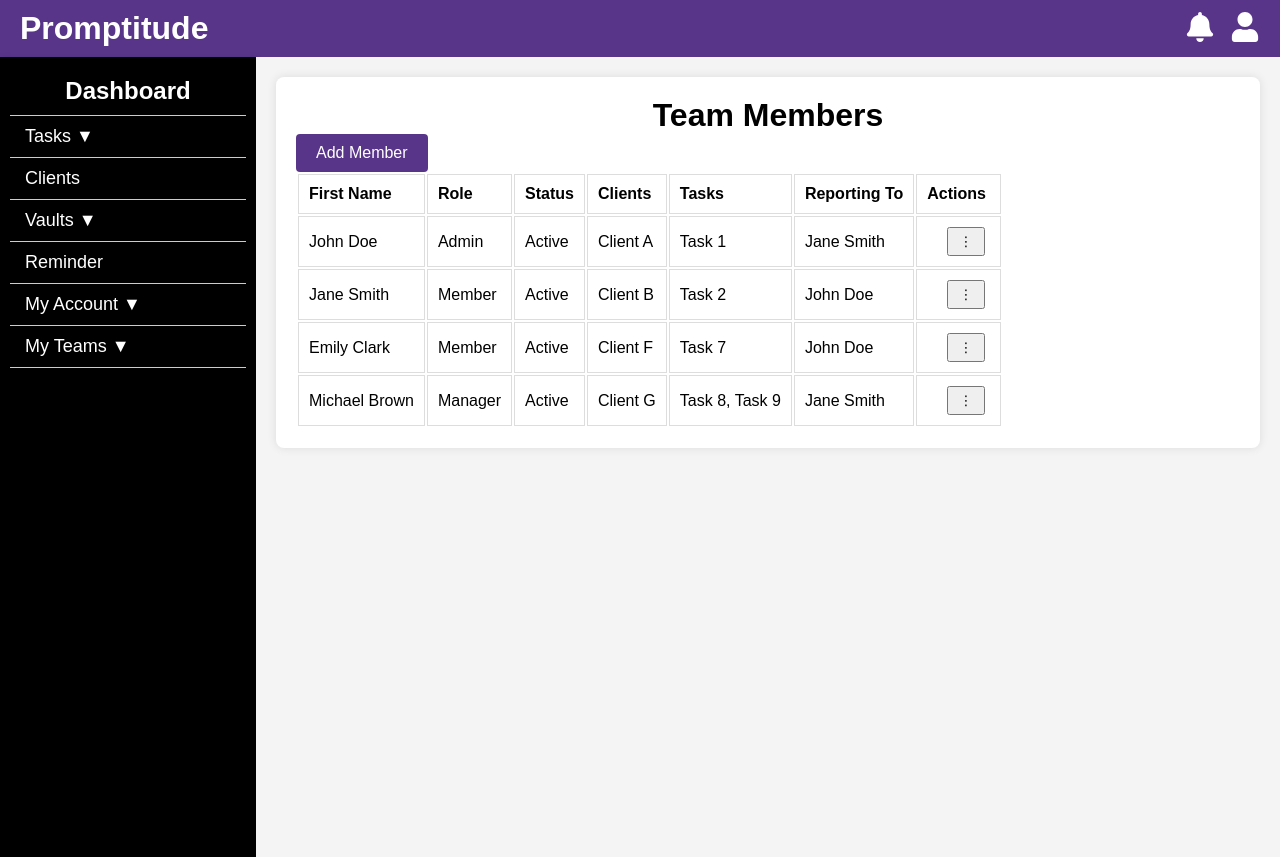
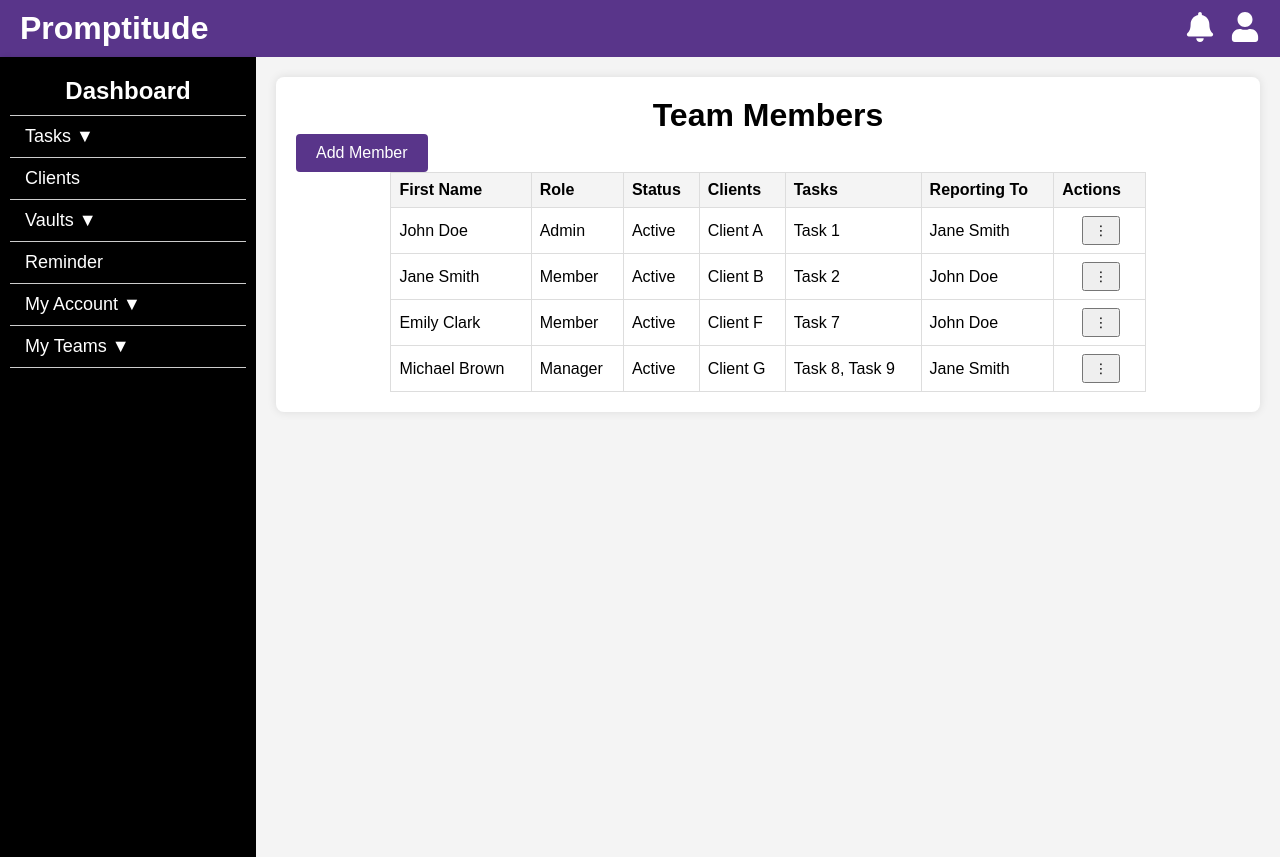
Before and after one commit to LakshmiSowmya04/promptitudeSolns, a React (Create React App) app: page /my-teams/members in a window 1280 px wide. Built offline with nearby package versions, Linux system fonts and the light colour scheme.

Commit message:
before pull

```diff
--- a/src/components/Pages/Teams/Members.css
+++ b/src/components/Pages/Teams/Members.css
@@ -7,19 +7,24 @@
   box-sizing: border-box;
 }
 
+
 h1 {
   text-align: center;
 }
 
-.table {
-  width: 100%;
+.team-table {
+  margin: 0 auto;
   border-collapse: collapse;
-  margin-top: 20px;
+  width: 80%;
 }
 
-th, td {
-  padding: 10px;
+.team-table th,
+.team-table td {
   border: 1px solid #ddd;
+  padding: 8px;
+}
+.team-table th{
+background-color: #f4f4f4;
   text-align: left;
 }
 
--- a/src/components/Pages/Teams/Members.js
+++ b/src/components/Pages/Teams/Members.js
@@ -272,6 +272,7 @@ const Members = () => {
               onChange={(e) => setNewUser({ ...newUser, reporting_to: e.target.value })}
             />
             <br></br>
+
             <div className="button-container">
               <button className="add-btn" type="submit">Add Member</button>
               <button className="close-btn" type="button" onClick={() => setAddModalOpen(false)}>Close</button>
```
